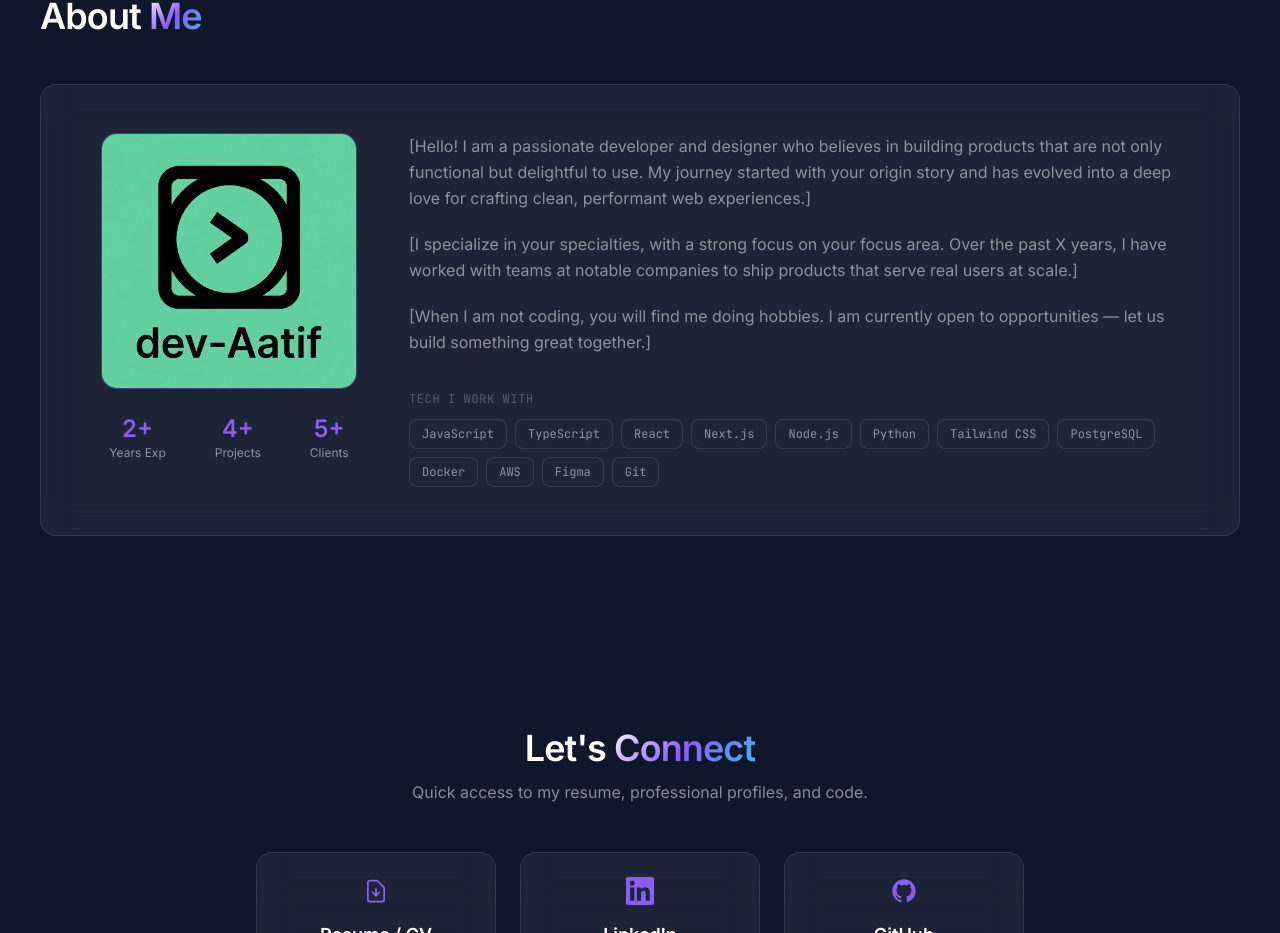
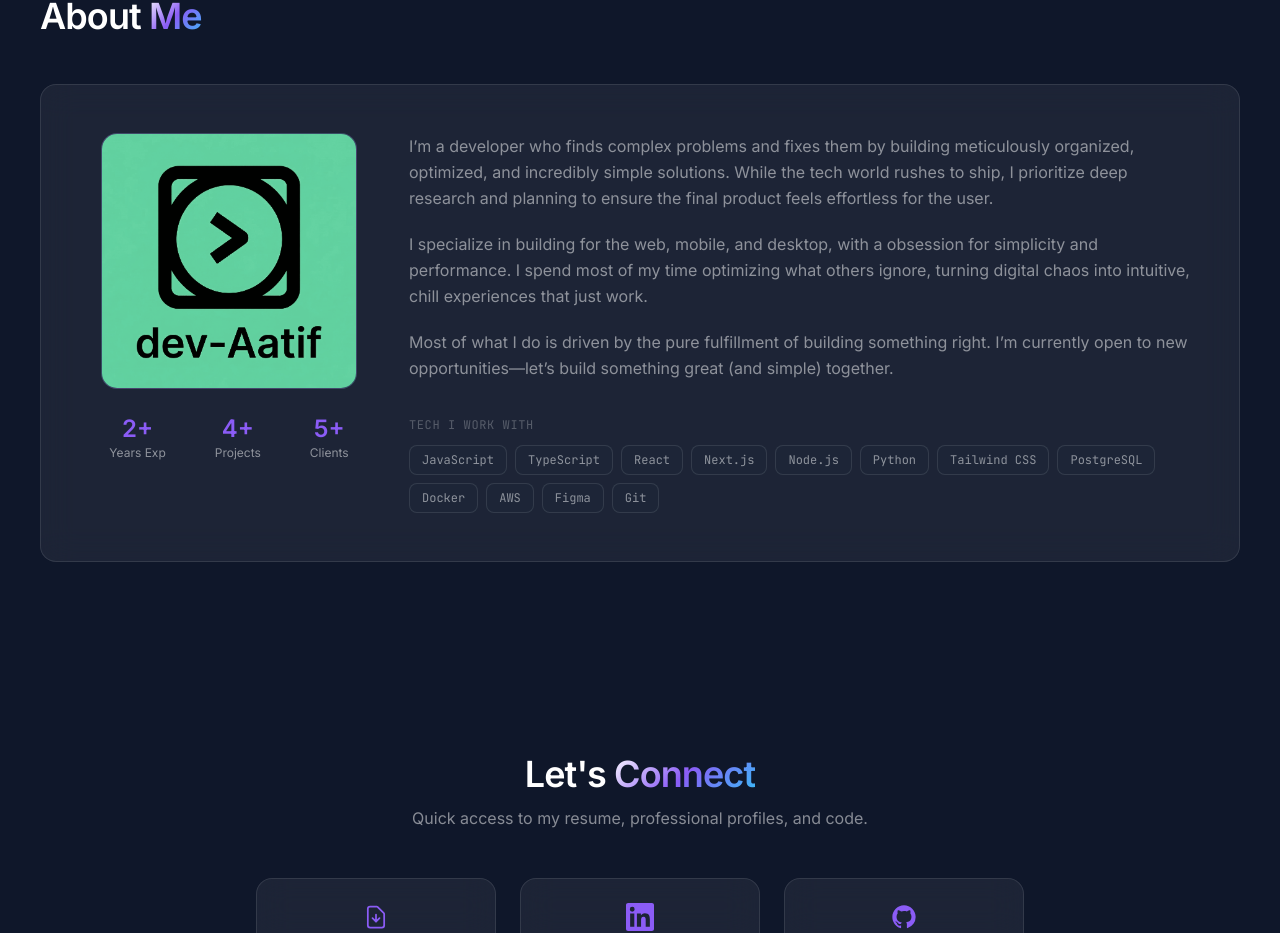
Before and after one commit to dev-Aatif/dev-portfolio, a Next.js app: page / in a window 1280 px wide. Shown: the part 2308-3241 px from the top of the page. Built offline with nearby package versions, Linux system fonts and the light colour scheme.

Commit message:
docs: Update AboutMe section with personal profile content and philosophy.

```diff
--- a/src/components/AboutMe.tsx
+++ b/src/components/AboutMe.tsx
@@ -64,20 +64,21 @@ export default function AboutMe() {
               {/* Philosophy & Experience */}
               <div className="space-y-5">
                 <p className="text-secondary leading-relaxed">
-                  [Hello! I am a passionate developer and designer who believes in
-                  building products that are not only functional but delightful to
-                  use. My journey started with your origin story and has evolved
-                  into a deep love for crafting clean, performant web experiences.]
+                  I’m a developer who finds complex problems and fixes them by building
+                  meticulously organized, optimized, and incredibly simple solutions.
+                  While the tech world rushes to ship, I prioritize deep research and
+                  planning to ensure the final product feels effortless for the user.
                 </p>
                 <p className="text-secondary leading-relaxed">
-                  [I specialize in your specialties, with a strong focus on your
-                  focus area. Over the past X years, I have worked with teams at
-                  notable companies to ship products that serve real users at scale.]
+                  I specialize in building for the web, mobile, and desktop, with a obsession
+                  for simplicity and performance. I spend most of my time optimizing what
+                  others ignore, turning digital chaos into intuitive, chill experiences
+                  that just work.
                 </p>
                 <p className="text-secondary leading-relaxed">
-                  [When I am not coding, you will find me doing hobbies. I am
-                  currently open to opportunities — let us build something great
-                  together.]
+                  Most of what I do is driven by the pure fulfillment of building something
+                  right. I’m currently open to new opportunities—let’s build something
+                  great (and simple) together.
                 </p>
 
                 {/* Tech Stack */}
```
